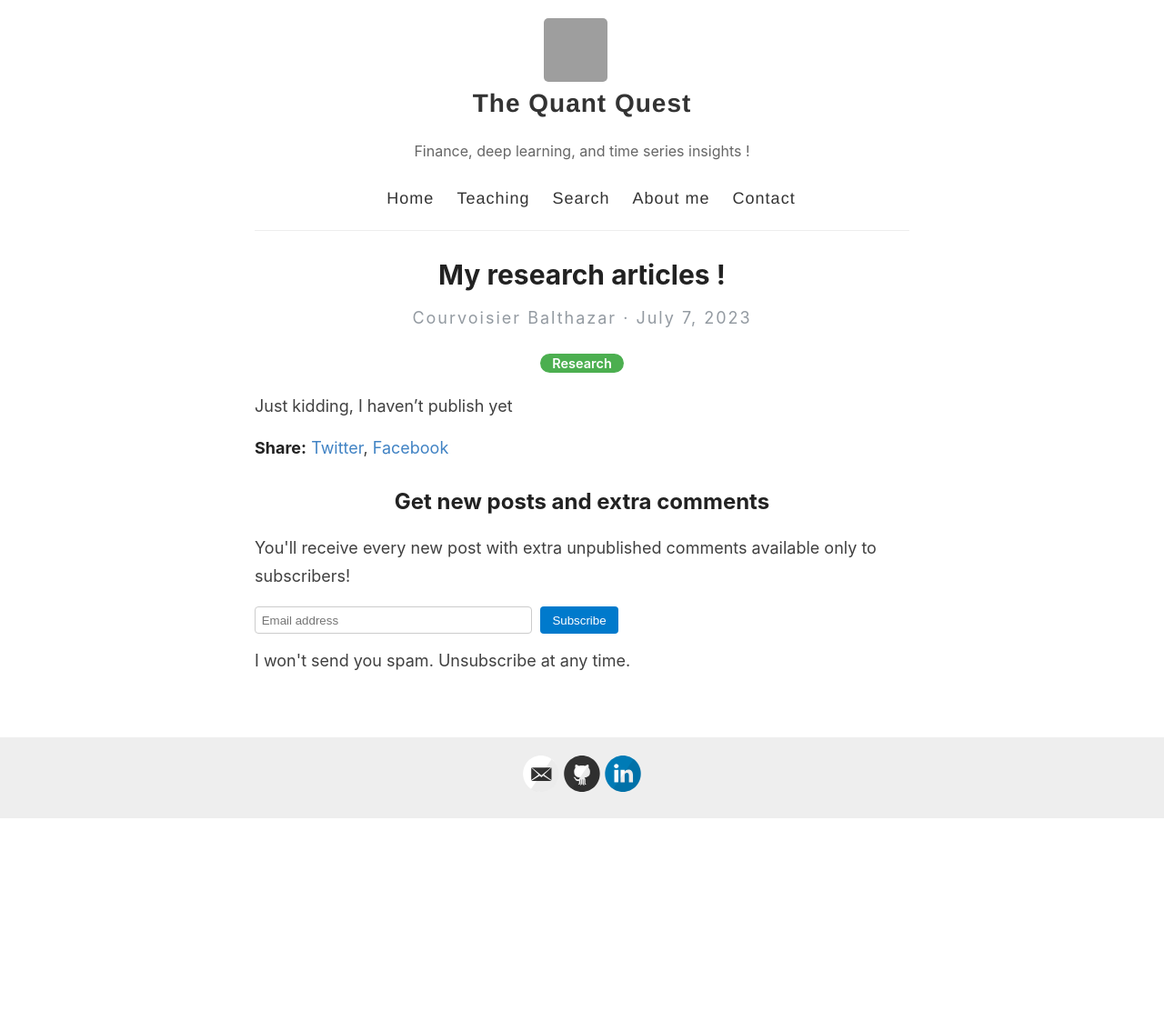
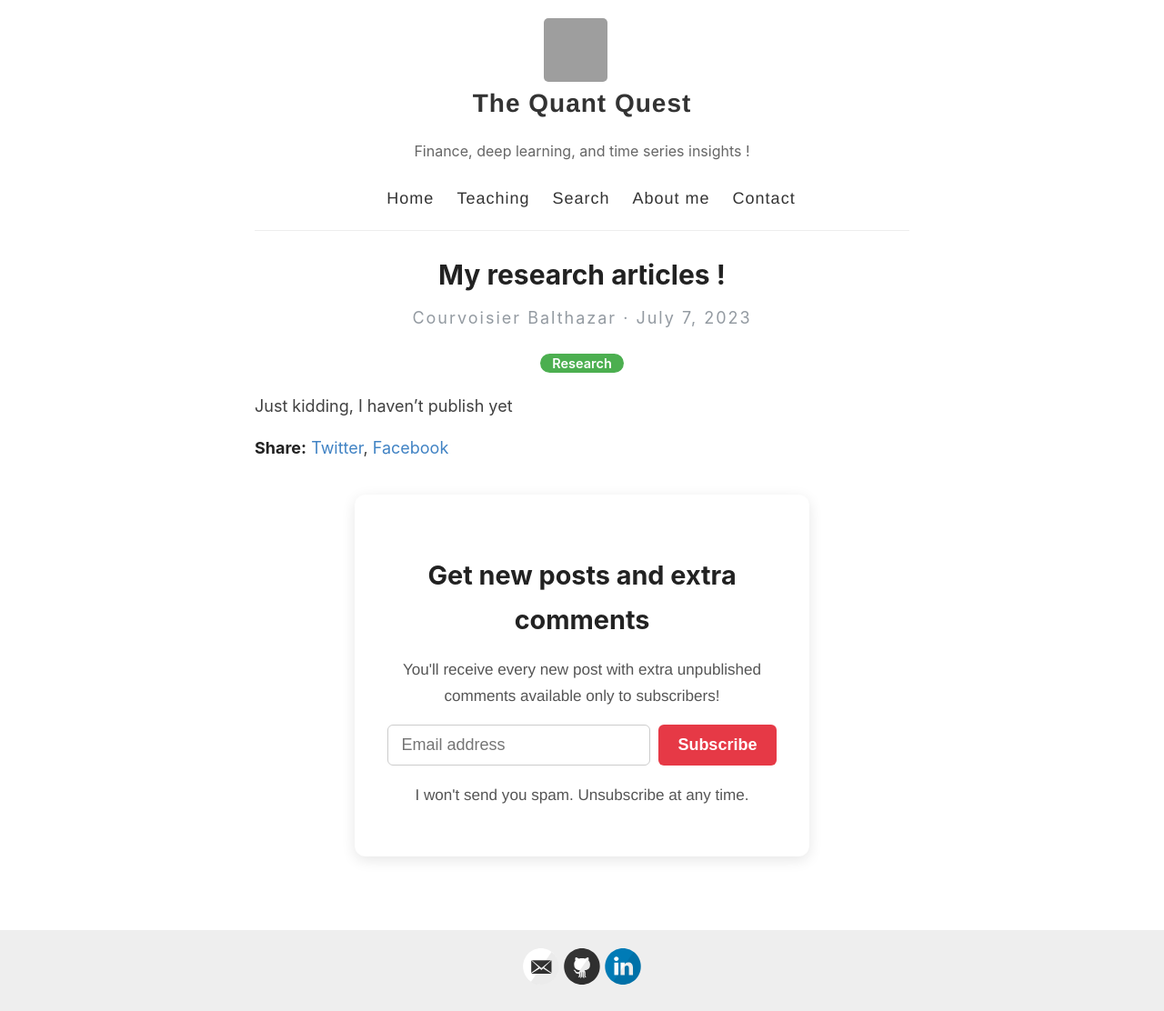
Before and after one commit to Zaltarba/blog, a Jekyll site: the page built from _posts/2023-07-07-MyResearchArticle.md, in a window 1280 px wide. Shown: the whole page at 91% size. Built offline with Jekyll 4.4.1, drawn with Linux system fonts in a browser that asks for light colours; comment, search, counter and statistics services are not loaded; before the commit the page ends 901 px from its top, so only the background shows below that.

Commit message:
Update style.scss

```diff
--- a/assets/style.scss
+++ b/assets/style.scss
@@ -1147,35 +1147,68 @@ Modules - reusable parts of our design
   }
 }
 
+.newsletter-card {
+  max-width: 500px;
+  margin: 2em auto;
+  padding: 2em;
+  background: #ffffff;
+  border-radius: 12px;
+  box-shadow: 0 4px 15px rgba(0,0,0,0.1);
+  text-align: center;
+  font-family: 'Helvetica Neue', Arial, sans-serif;
+}
+
+.newsletter-card h2 {
+  margin-bottom: 0.5em;
+  font-size: 1.6em;
+}
+
+.newsletter-card p {
+  margin-bottom: 1em;
+  color: #555;
+  font-size: 0.95em;
+}
+
 .newsletter-form {
   display: flex;
   flex-wrap: wrap;
   gap: 0.5em;
-  max-width: 400px;
-  margin-top: 1em;
+  justify-content: center;
+  margin-bottom: 1em;
 }
 
 .newsletter-form input[type="email"] {
-  flex: 1 1 auto;
-  padding: 0.5em;
-  border-radius: 4px;
+  flex: 1 1 200px;
+  padding: 0.6em 0.8em;
+  border-radius: 6px;
   border: 1px solid #ccc;
-  min-width: 0; /* ensures proper shrink on small screens */
+  font-size: 1em;
+  min-width: 0;
 }
 
 .newsletter-form input[type="submit"] {
   flex: 0 0 auto;
-  padding: 0.5em 1em;
-  background-color: #007acc;
+  padding: 0.6em 1.2em;
+  background-color: #e63946; /* red button like screenshot */
   color: #fff;
   border: none;
-  border-radius: 4px;
+  border-radius: 6px;
   cursor: pointer;
+  font-size: 1em;
+  font-weight: bold;
+  transition: background 0.2s ease-in-out;
 }
 
 .newsletter-form input[type="submit"]:hover {
-  background-color: #005fa3;
+  background-color: #d62839;
 }
+
+.newsletter-footer {
+  font-size: 0.8em;
+  color: #888;
+  margin-top: 0.5em;
+}
+
 
 
 // Settled on moving the import of syntax highlighting to the bottom of the CSS
```
